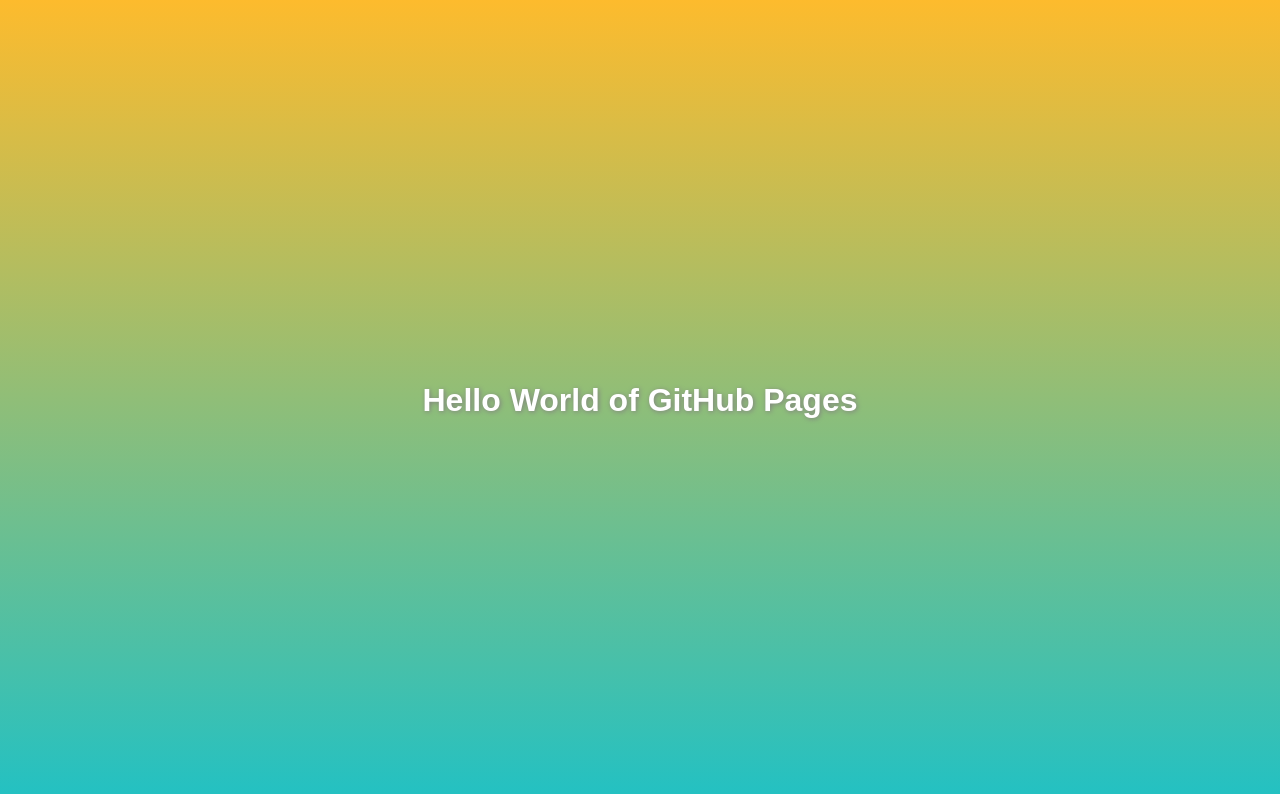
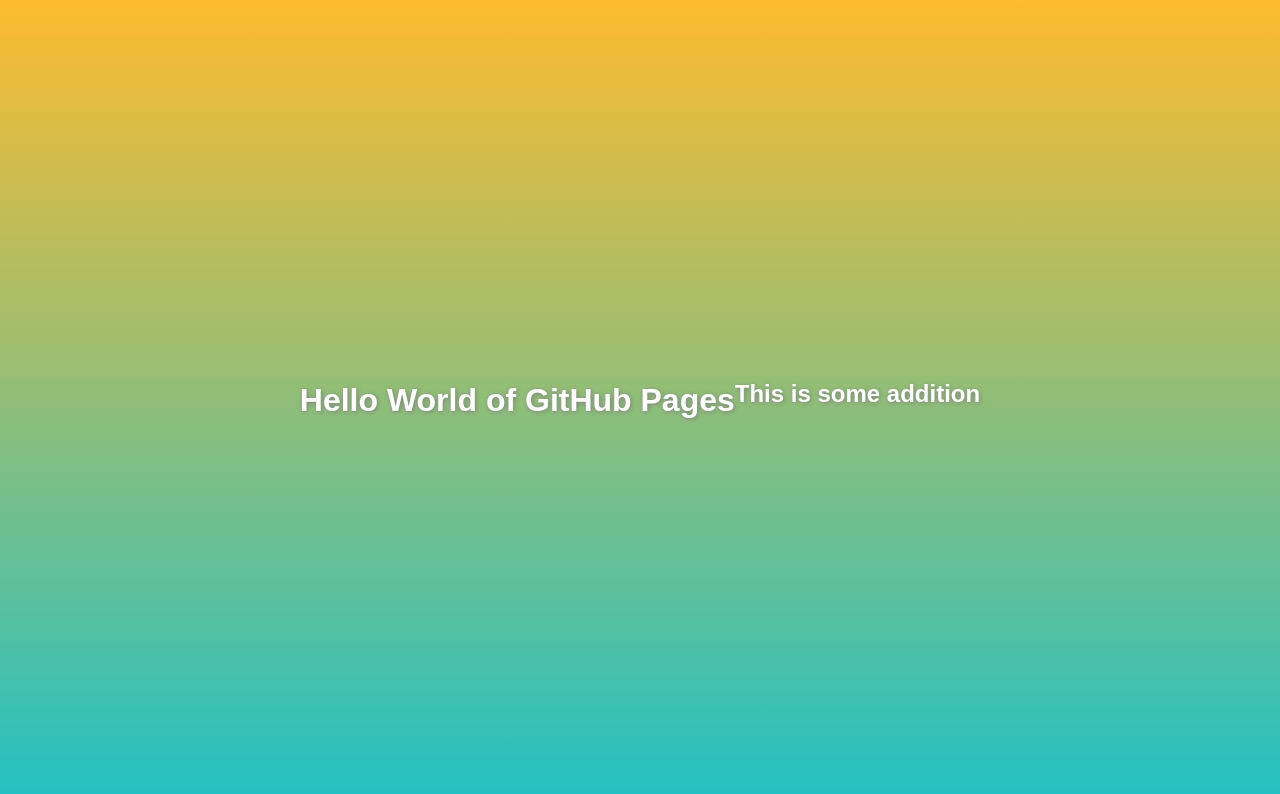
Before and after one commit to skrmain/try-gh-pages, a plain HTML site: page src/index.html in a window 1280 px wide. Drawn offline with Linux system fonts and the light colour scheme.

Commit message:
ci: add something

```diff
--- a/src/index.html
+++ b/src/index.html
@@ -24,6 +24,7 @@
 
 <body>
     <h1>Hello World of GitHub Pages</h1>
+    <h2>This is some addition</h2>
 </body>
 
 </html>
```
